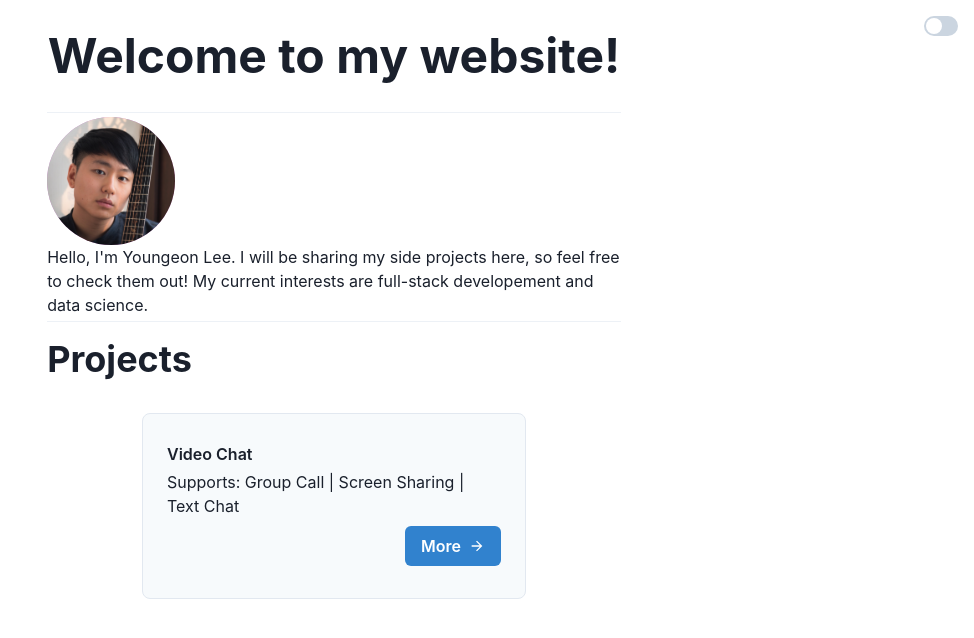
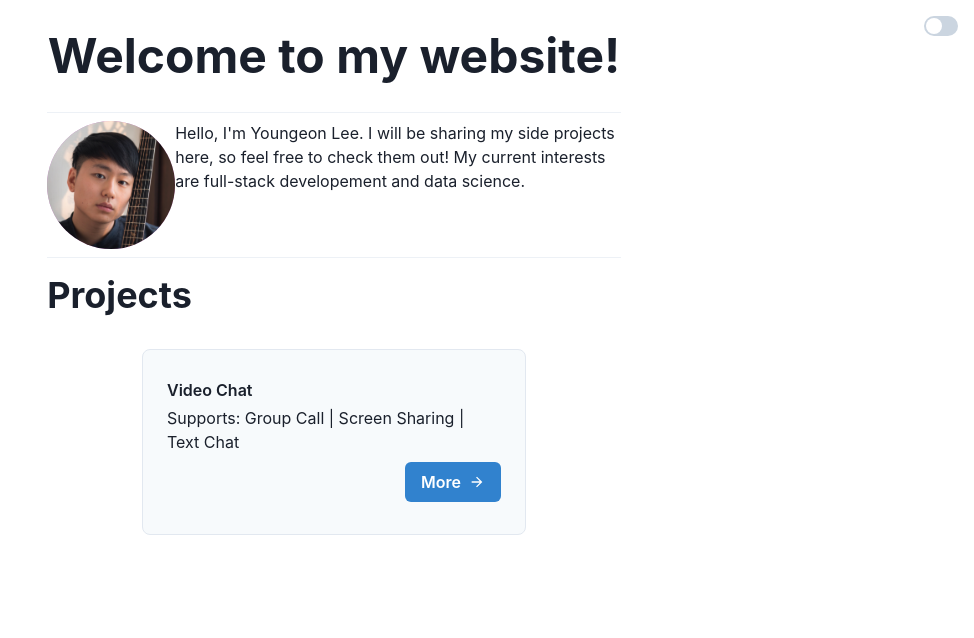
Before and after one commit to YoungeonLee/youngeonlee-frontend, a Next.js app: page / in a window 1280 px wide. Shown: the top 638 px of the page, without its empty margins (306-1280 px from the left). Built offline with nearby package versions, Linux system fonts and the light colour scheme; no server answers.

Commit message:
breif intro

```diff
--- a/src/components/shared/Profile.tsx
+++ b/src/components/shared/Profile.tsx
@@ -1,18 +1,18 @@
 import { Avatar } from '@chakra-ui/avatar'
-import { Box, Divider } from '@chakra-ui/layout'
+import { Box, Divider, Flex } from '@chakra-ui/layout'
 
 export const Profile = () => {
   return (
     <>
       <Divider />
-      <Box my={1}>
+      <Flex my={2}>
         <Avatar mx="auto" size="2xl" name="Youngeon Lee" src="/profile.jpg" />
         <Box mx="auto">
           Hello, I'm Youngeon Lee. I will be sharing my side projects here, so
           feel free to check them out! My current interests are full-stack
           developement and data science.
         </Box>
-      </Box>
+      </Flex>
       <Divider />
     </>
   )
```
